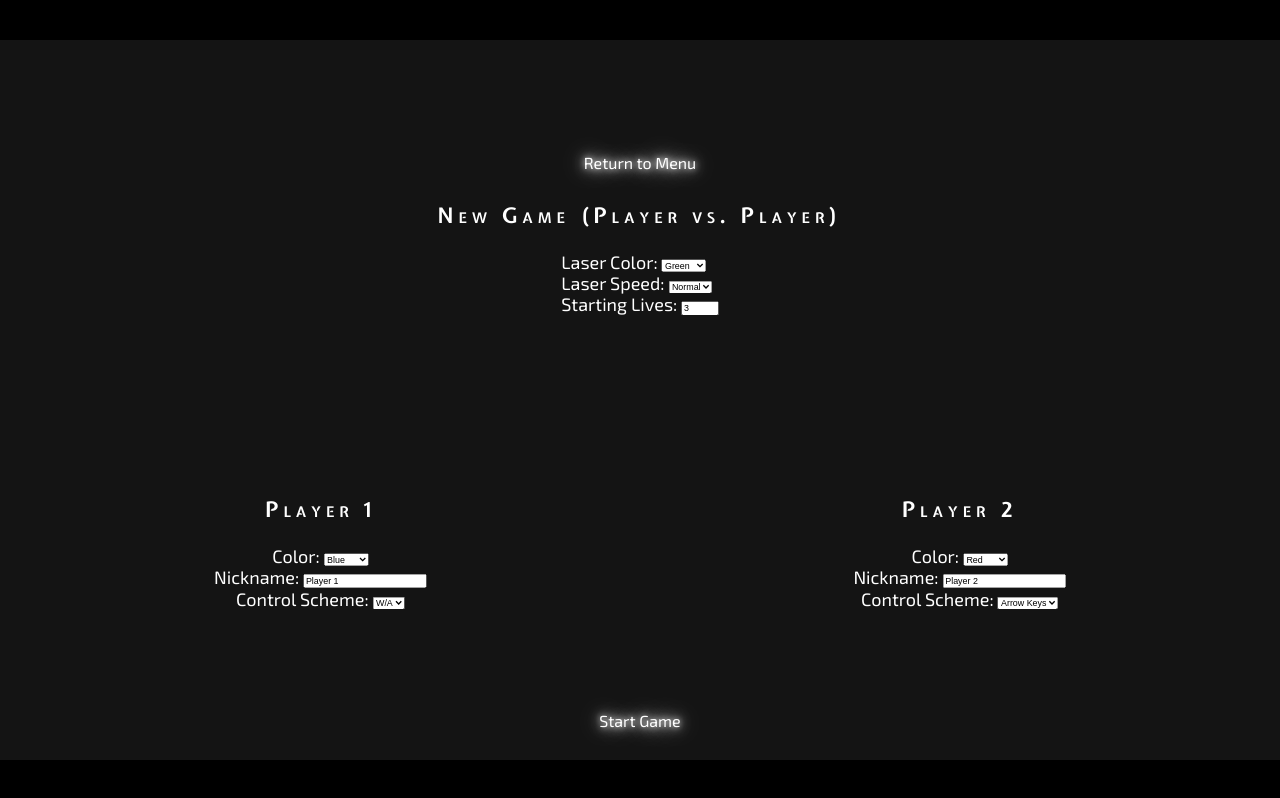
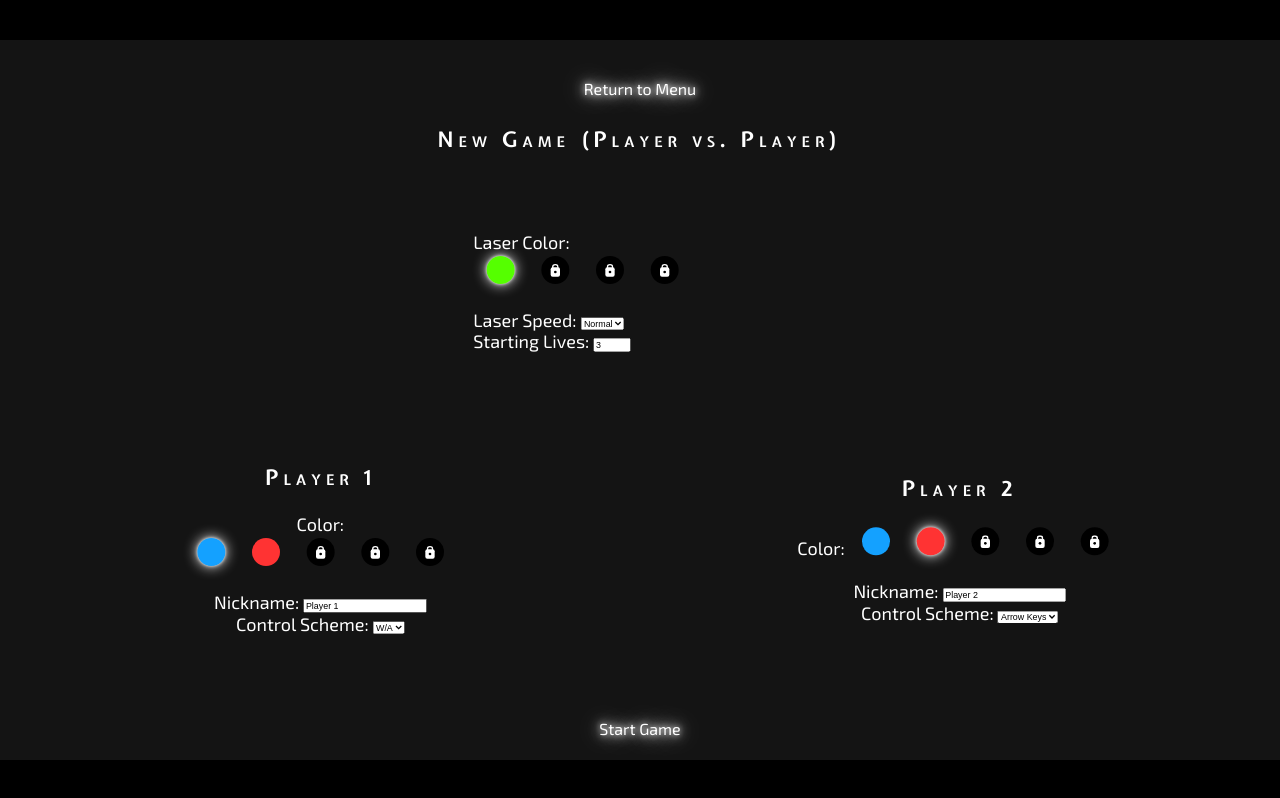
Before and after one commit to yikuansun/saberpong2, a SvelteKit app: page /setup-pvp in a window 1280 px wide. Built offline with nearby package versions, Linux system fonts and the light colour scheme.

Commit message:
Cool color pickers

```diff
--- a/src/routes/setup-pvp/+page.svelte
+++ b/src/routes/setup-pvp/+page.svelte
@@ -43,9 +43,73 @@
         AI_LEVEL: 1,
     };
 
+    let availLaserColors = [
+        {
+            color: "hsl(100deg, 100%, 50%)",
+            locked: false,
+            unlockMessage: "",
+        },
+        {
+            color: "hsl(5deg, 100%, 64%)",
+            locked: true,
+            unlockMessage: "Unlock by beating the Normal CPU in a 5-point game.",
+        },
+        {
+            color: "hsl(210deg, 100%, 64%)",
+            locked: true,
+            unlockMessage: "Unlock by beating the Advanced CPU in a 5-point game.",
+        },
+        {
+            color: "hsl(30deg, 100%, 54%)",
+            locked: true,
+            unlockMessage: "Unlock by beating the Expert CPU in a 5-point game.",
+        },
+    ];
+    let laserColorTooltip = "";
+
+    let availSaberColors = [
+        {
+            color: "hsl(204deg, 100%, 54%)",
+            locked: false,
+            unlockMessage: "",
+        },
+        {
+            color: "hsl(0deg, 100%, 60%)",
+            locked: false,
+            unlockMessage: "",
+        },
+        {
+            color: "hsl(100deg, 100%, 50%)",
+            locked: true,
+            unlockMessage: "Unlock by beating the Normal CPU in an 11-point game.",
+        },
+        {
+            color: "hsl(289deg, 100%, 50%)",
+            locked: true,
+            unlockMessage: "Unlock by beating the Expert CPU in an 8-point game.",
+        },
+        {
+            color: "hsl(30deg, 100%, 54%)",
+            locked: true,
+            unlockMessage: "Unlock by beating the Expert CPU in an 11-point game.",
+        },
+    ];
+    let p1ColorTooltip = "";
+    let p2ColorTooltip = "";
+
     onMount(() => {
         resizeGameScreen();
         window.addEventListener("resize", resizeGameScreen);
+
+        if (window.localStorage.getItem("RED_LASER_UNLOCKED") == "yes") {
+            availLaserColors[1].locked = false;
+        }
+        if (window.localStorage.getItem("BLUE_LASER_UNLOCKED") == "yes") {
+            availLaserColors[2].locked = false;
+        }
+        if (window.localStorage.getItem("ORANGE_LASER_UNLOCKED") == "yes") {
+            availLaserColors[3].locked = false;
+        }
 
         setTimeout(() => { curtainVisible = false; }, 10);
     });
@@ -57,24 +121,51 @@
     <table style:position="absolute" style:top="0" style:left="0" style:width="1920px" style:height="1080px"
         style:color="white" style:font-size="27px" style:font-family="Exo2">
         <tr>
-            <td colspan="2" style:text-align="center">
+            <td colspan="2" style:text-align="center" style:font-size="24px">
                 <button on:click={() => {
                     gotoCool("../menu");
                 }} style:font-size="24px">Return to Menu</button>
                 <br /> <br />
                 <b style:font-family="ExpletusSans" style:font-variant="small-caps" style:letter-spacing="7px" style:font-size="32px">New Game (Player vs. Player)</b>
-                <br /> <br />
-                <p style:display="inline-block" style:margin="0" style:text-align="left">
+            </td>
+        </tr>
+        <tr>
+            <td colspan="2" style:text-align="center">
+                <p style:display="inline-block" style:margin="0" style:text-align="left" style:width="500px">
                     <label>
-                        Laser Color:
-                        <!-- TODO: replace with color picker later -->
-                        <!-- TODO: make red, blue, and orange unlockable -->
-                        <select bind:value={params.BALL_COLOR}>
-                            <option value="hsl(100deg, 100%, 50%)">Green</option>
-                            <option value="hsl(5deg, 100%, 64%)">Red</option>
-                            <option value="hsl(210deg, 100%, 64%)">Blue</option>
-                            <option value="hsl(30deg, 100%, 54%)">Orange</option>
-                        </select>
+                        Laser Color: <br />
+                        <input type="hidden" bind:value={params.BALL_COLOR} />
+                        {#each availLaserColors as { color, locked, unlockMessage }}
+                            {#if !locked}
+                                <button style:width="42px" style:height="42px" style:padding="0" style:margin="5px 20px"
+                                    style:border-radius="21px"
+                                    style:background-color={color} on:click={() => {
+                                        params.BALL_COLOR = color;
+                                    }} style:box-shadow={(params.BALL_COLOR == color) ? "0 0 5px white, 0 0 20px white" : ""}
+                                    ></button>
+                            {:else}
+                                <button style:width="42px" style:height="42px" style:padding="0" style:margin="5px 20px"
+                                    style:border-radius="21px"
+                                    style:background-color="black"
+                                    disabled={true} on:mouseover={() => {
+                                        laserColorTooltip = unlockMessage;
+                                    }} on:mouseleave={() => {
+                                        laserColorTooltip = "";
+                                    }} on:focus={() => {}} style:position="relative">
+                                    <div style:position="absolute" style:top="17px" style:left="14px"
+                                        style:width="14px" style:height="14px" style:background-color="white"
+                                        style:border-radius="3px"></div>
+                                    <div style:position="absolute" style:top="12px" style:left="16px"
+                                        style:width="10px" style:height="10px"
+                                        style:background-color="transparent" style:border-radius="5px"
+                                        style:box-shadow = "inset 0 0 0 2px white"></div>
+                                    <div style:position="absolute" style:top="22px" style:left="19px"
+                                        style:width="4px" style:height="4px"
+                                        style:background-color="black" style:border-radius="2px"></div>
+                                </button>
+                            {/if}
+                        {/each} <br />
+                        <span style:font-size="18px">{laserColorTooltip}</span>
                     </label> <br />
                     <label>
                         Laser Speed:
@@ -92,20 +183,43 @@
             </td>
         </tr>
         <tr>
-            <td style:text-align="center">
+            <td style:text-align="center" style:width="50%">
                 <b style:font-family="ExpletusSans" style:font-variant="small-caps" style:letter-spacing="7px" style:font-size="32px">Player 1</b>
                 <br /> <br />
                 <label>
-                    Color:
-                    <!-- TODO: replace with color picker later -->
-                    <!-- TODO: make red, blue, and orange unlockable -->
-                    <select bind:value={params.P1_COLOR}>
-                        <option value="hsl(204deg, 100%, 54%)">Blue</option>
-                        <option value="hsl(0deg, 100%, 60%)">Red</option>
-                        <option value="hsl(100deg, 100%, 50%)">Green</option>
-                        <option value="hsl(289deg, 100%, 50%)">Purple</option>
-                        <option value="hsl(30deg, 100%, 54%)">Orange</option>
-                    </select>
+                    Color: <br />
+                    <input type="hidden" bind:value={params.P1_COLOR} />
+                    {#each availSaberColors as { color, locked, unlockMessage }}
+                        {#if !locked}
+                            <button style:width="42px" style:height="42px" style:padding="0" style:margin="5px 20px"
+                                style:border-radius="21px"
+                                style:background-color={color} on:click={() => {
+                                    params.P1_COLOR = color;
+                                }} style:box-shadow={(params.P1_COLOR == color) ? "0 0 5px white, 0 0 20px white" : ""}
+                                ></button>
+                        {:else}
+                            <button style:width="42px" style:height="42px" style:padding="0" style:margin="5px 20px"
+                                style:border-radius="21px"
+                                style:background-color="black"
+                                disabled={true} on:mouseover={() => {
+                                    p1ColorTooltip = unlockMessage;
+                                }} on:mouseleave={() => {
+                                    p1ColorTooltip = "";
+                                }} on:focus={() => {}} style:position="relative">
+                                <div style:position="absolute" style:top="17px" style:left="14px"
+                                    style:width="14px" style:height="14px" style:background-color="white"
+                                    style:border-radius="3px"></div>
+                                <div style:position="absolute" style:top="12px" style:left="16px"
+                                    style:width="10px" style:height="10px"
+                                    style:background-color="transparent" style:border-radius="5px"
+                                    style:box-shadow = "inset 0 0 0 2px white"></div>
+                                <div style:position="absolute" style:top="22px" style:left="19px"
+                                    style:width="4px" style:height="4px"
+                                    style:background-color="black" style:border-radius="2px"></div>
+                            </button>
+                        {/if}
+                    {/each} <br />
+                    <span style:font-size="18px">{p1ColorTooltip}</span>
                 </label> <br />
                 <label>
                     Nickname:
@@ -122,20 +236,43 @@
                     </select>
                 </label>
             </td>
-            <td style:text-align="center">
+            <td style:text-align="center" style:width="50%">
                 <b style:font-family="ExpletusSans" style:font-variant="small-caps" style:letter-spacing="7px" style:font-size="32px">Player 2</b>
                 <br /> <br />
                 <label>
                     Color:
-                    <!-- TODO: replace with color picker later -->
-                    <!-- TODO: make red, blue, and orange unlockable -->
-                    <select bind:value={params.P2_COLOR}>
-                        <option value="hsl(204deg, 100%, 54%)">Blue</option>
-                        <option value="hsl(0deg, 100%, 60%)">Red</option>
-                        <option value="hsl(100deg, 100%, 50%)">Green</option>
-                        <option value="hsl(289deg, 100%, 50%)">Purple</option>
-                        <option value="hsl(30deg, 100%, 54%)">Orange</option>
-                    </select>
+                    <input type="hidden" bind:value={params.P2_COLOR} />
+                    {#each availSaberColors as { color, locked, unlockMessage }}
+                        {#if !locked}
+                            <button style:width="42px" style:height="42px" style:padding="0" style:margin="5px 20px"
+                                style:border-radius="21px"
+                                style:background-color={color} on:click={() => {
+                                    params.P2_COLOR = color;
+                                }} style:box-shadow={(params.P2_COLOR == color) ? "0 0 5px white, 0 0 20px white" : ""}
+                                ></button>
+                        {:else}
+                            <button style:width="42px" style:height="42px" style:padding="0" style:margin="5px 20px"
+                                style:border-radius="21px"
+                                style:background-color="black"
+                                disabled={true} on:mouseover={() => {
+                                    p2ColorTooltip = unlockMessage;
+                                }} on:mouseleave={() => {
+                                    p2ColorTooltip = "";
+                                }} on:focus={() => {}} style:position="relative">
+                                <div style:position="absolute" style:top="17px" style:left="14px"
+                                    style:width="14px" style:height="14px" style:background-color="white"
+                                    style:border-radius="3px"></div>
+                                <div style:position="absolute" style:top="12px" style:left="16px"
+                                    style:width="10px" style:height="10px"
+                                    style:background-color="transparent" style:border-radius="5px"
+                                    style:box-shadow = "inset 0 0 0 2px white"></div>
+                                <div style:position="absolute" style:top="22px" style:left="19px"
+                                    style:width="4px" style:height="4px"
+                                    style:background-color="black" style:border-radius="2px"></div>
+                            </button>
+                        {/if}
+                    {/each} <br />
+                    <span style:font-size="18px">{p2ColorTooltip}</span>
                 </label> <br />
                 <label>
                     Nickname:
```
